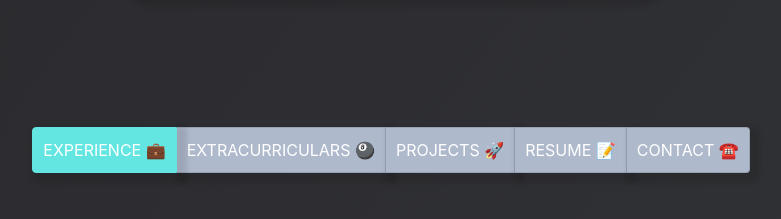
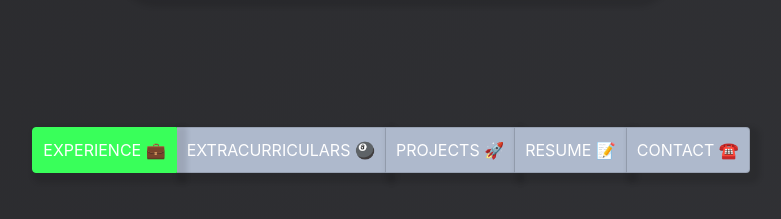
Before and after one commit to dylantonthat/portfolio-v2, a website: page index.html in a window 1280 px wide. Shown: the part 820-1039 px from the top of the page, without its empty margins (249-1030 px from the left). Drawn offline with nearby package versions, Linux system fonts and the light colour scheme; a script that the page names is missing.

Commit message:
change green color code

```diff
--- a/style.css
+++ b/style.css
@@ -152,8 +152,8 @@ section {
 
 .list-group-item.active {
 	color: white !important;
-	background: #63E6E2 !important;
-	border-color: #63E6E2 !important;
+	background: #39FF5A !important;
+	border-color: #39FF5A !important;
 }
 
 .list-group a {
@@ -162,7 +162,7 @@ section {
 }
 
 .list-group-item:hover {
-	background-color: #63E6E2;
+	background-color: #39FF5A;
 	cursor: pointer;
 	color: white !important;
 }
```
